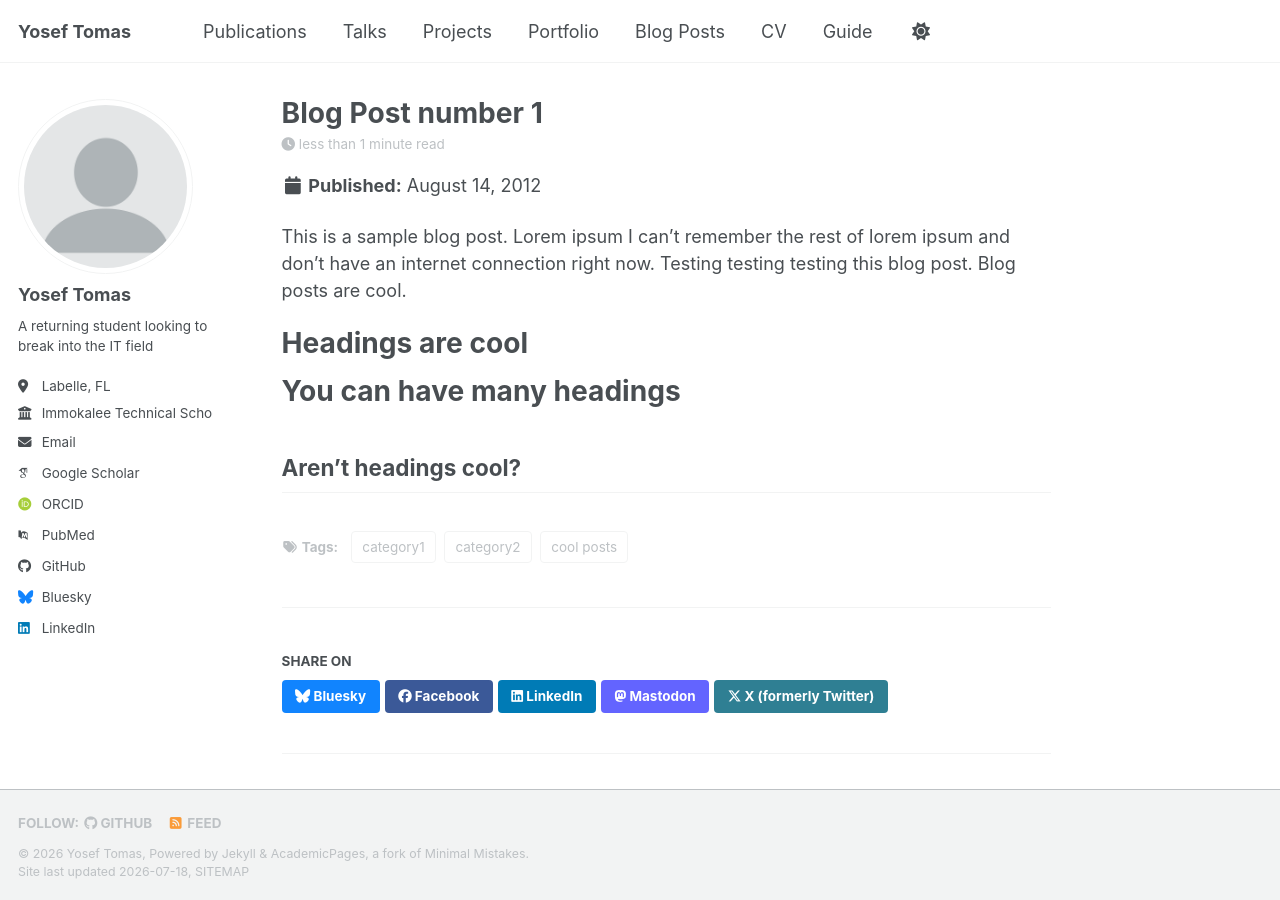
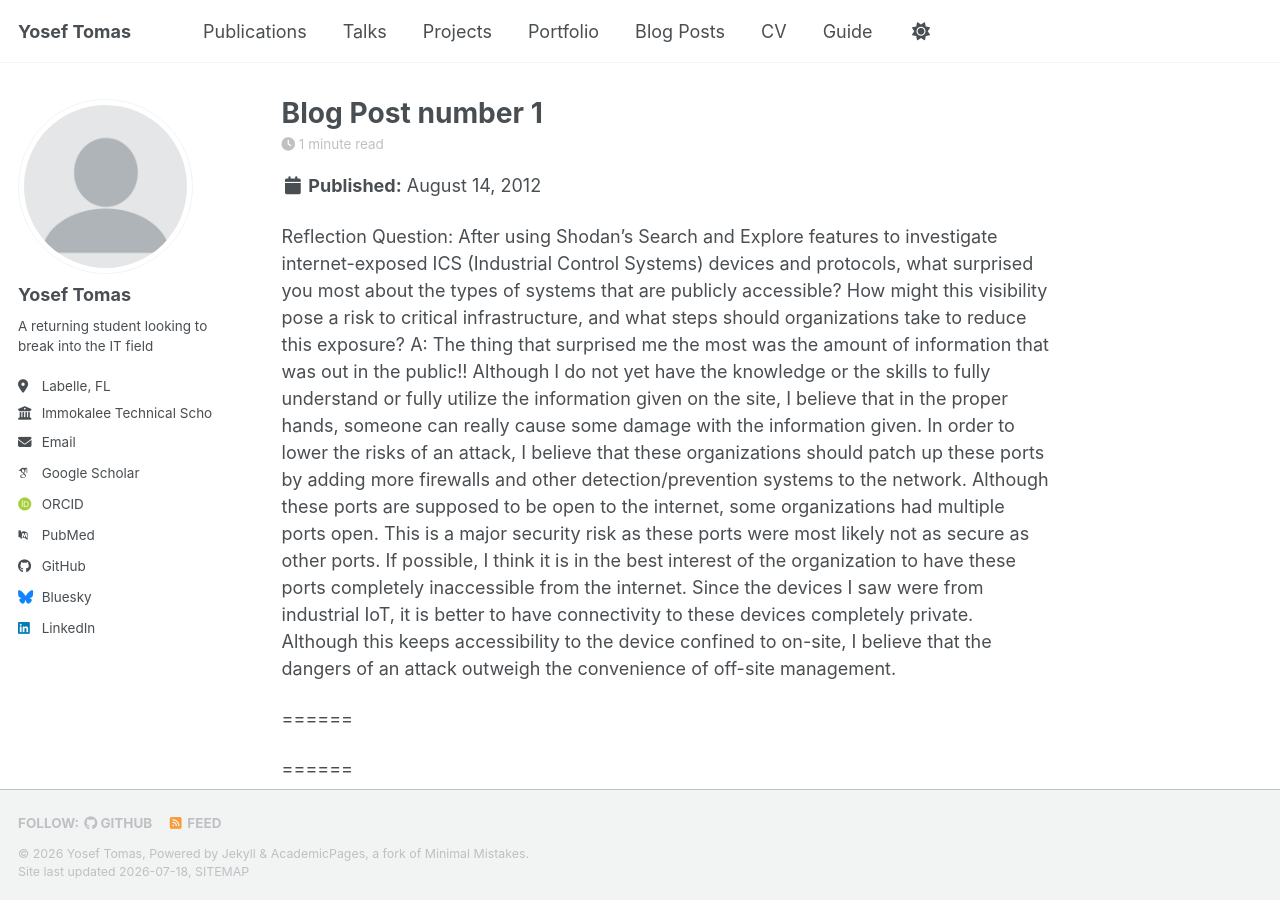
Before and after one commit to YT02-network/YT02-network.github.io, a Jekyll site: the page built from _posts/2012-08-14-blog-post-1.md, in a window 1280 px wide and 900 px high. Built offline with Jekyll 4.4.1, drawn with Linux system fonts in a browser that asks for light colours; some web fonts are replaced; a script bundle is joined from its source files by our own code; library files that are not in the unit come from our copies.

Commit message:
Update 2012-08-14-blog-post-1.md

```diff
--- a/_posts/2012-08-14-blog-post-1.md
+++ b/_posts/2012-08-14-blog-post-1.md
@@ -8,12 +8,13 @@ tags:
   - category2
 ---
 
-This is a sample blog post. Lorem ipsum I can't remember the rest of lorem ipsum and don't have an internet connection right now. Testing testing testing this blog post. Blog posts are cool.
+Reflection Question: After using Shodan's Search and Explore features to investigate internet-exposed ICS (Industrial Control Systems) devices and protocols, what surprised you most about the types of systems that are publicly accessible? How might this visibility pose a risk to critical infrastructure, and what steps should organizations take to reduce this exposure?
+A: The thing that surprised me the most was the amount of information that was out in the public!! Although I do not yet have the knowledge or the skills to fully understand or fully utilize the information given on the site, I believe that in the proper hands, someone can really cause some damage with the information given. In order to lower the risks of an attack, I believe that these organizations should patch up these ports by adding more firewalls and other detection/prevention systems to the network. Although these ports are supposed to be open to the internet, some organizations had multiple ports open. This is a major security risk as these ports were most likely not as secure as other ports. If possible, I think it is in the best interest of the organization to have these ports completely inaccessible from the internet. Since the devices I saw were from industrial IoT, it is better to have connectivity to these devices completely private. Although this keeps accessibility to the device confined to on-site, I believe that the dangers of an attack outweigh the convenience of off-site management.
 
-Headings are cool
+
 ======
 
-You can have many headings
+
 ======
 
 Aren't headings cool?
```
